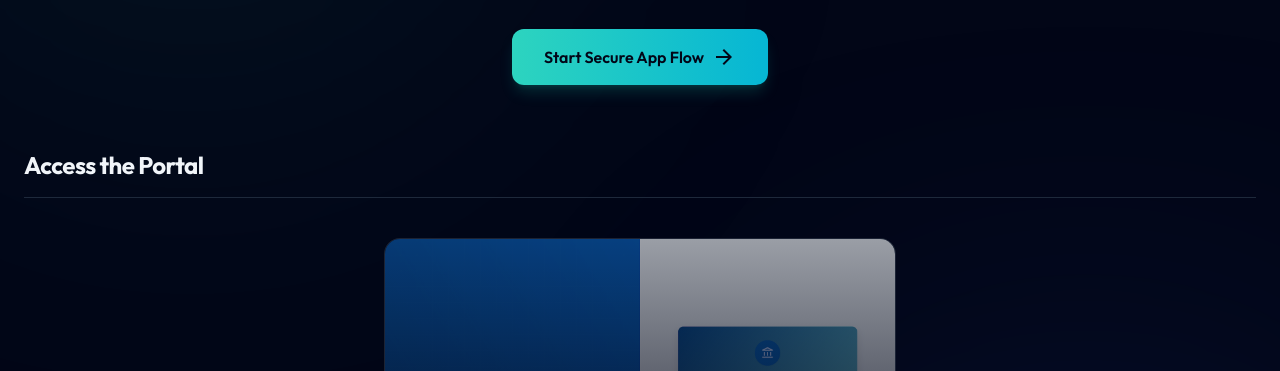
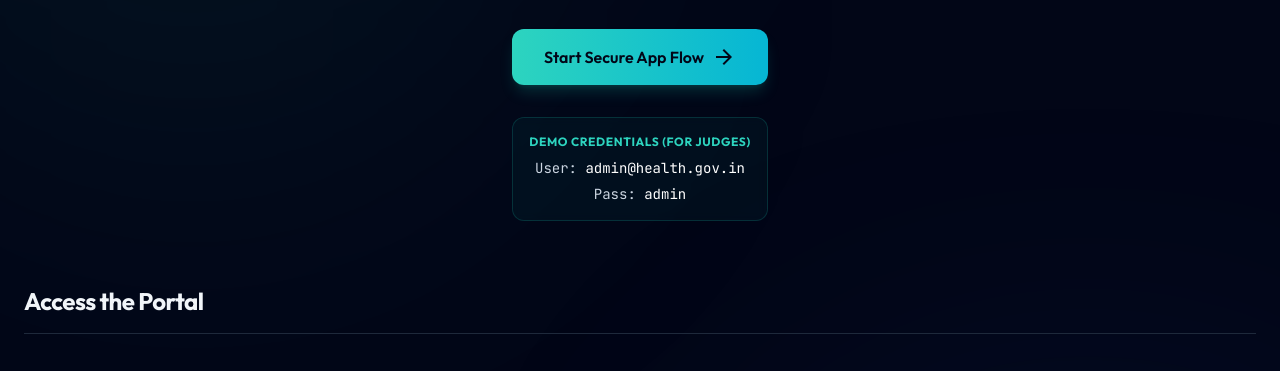
Before and after one commit to Gouri-292/Smart-Health, a website: page index.html in a window 1280 px wide. Shown: the part 421-792 px from the top of the page. Drawn offline with nearby package versions, Linux system fonts and the light colour scheme.

Commit message:
Add demo credentials for judges on homepage

```diff
--- a/index.html
+++ b/index.html
@@ -91,6 +91,15 @@
                     <span class="material-symbols-outlined">arrow_forward</span>
                 </a>
             </div>
+
+            <!-- Demo Credentials for Judges -->
+            <div class="mt-8 inline-flex flex-col items-center p-4 rounded-xl border border-teal-500/20 bg-teal-500/5 backdrop-blur-sm">
+                <p class="text-xs font-bold uppercase tracking-wider text-teal-400 mb-2">Demo Credentials (For Judges)</p>
+                <div class="flex flex-col gap-1.5 text-sm text-slate-300 font-mono">
+                    <p>User: <span class="text-white select-all">admin@health.gov.in</span></p>
+                    <p>Pass: <span class="text-white select-all">admin</span></p>
+                </div>
+            </div>
         </div>
 
         <!-- Section Title -->
```
